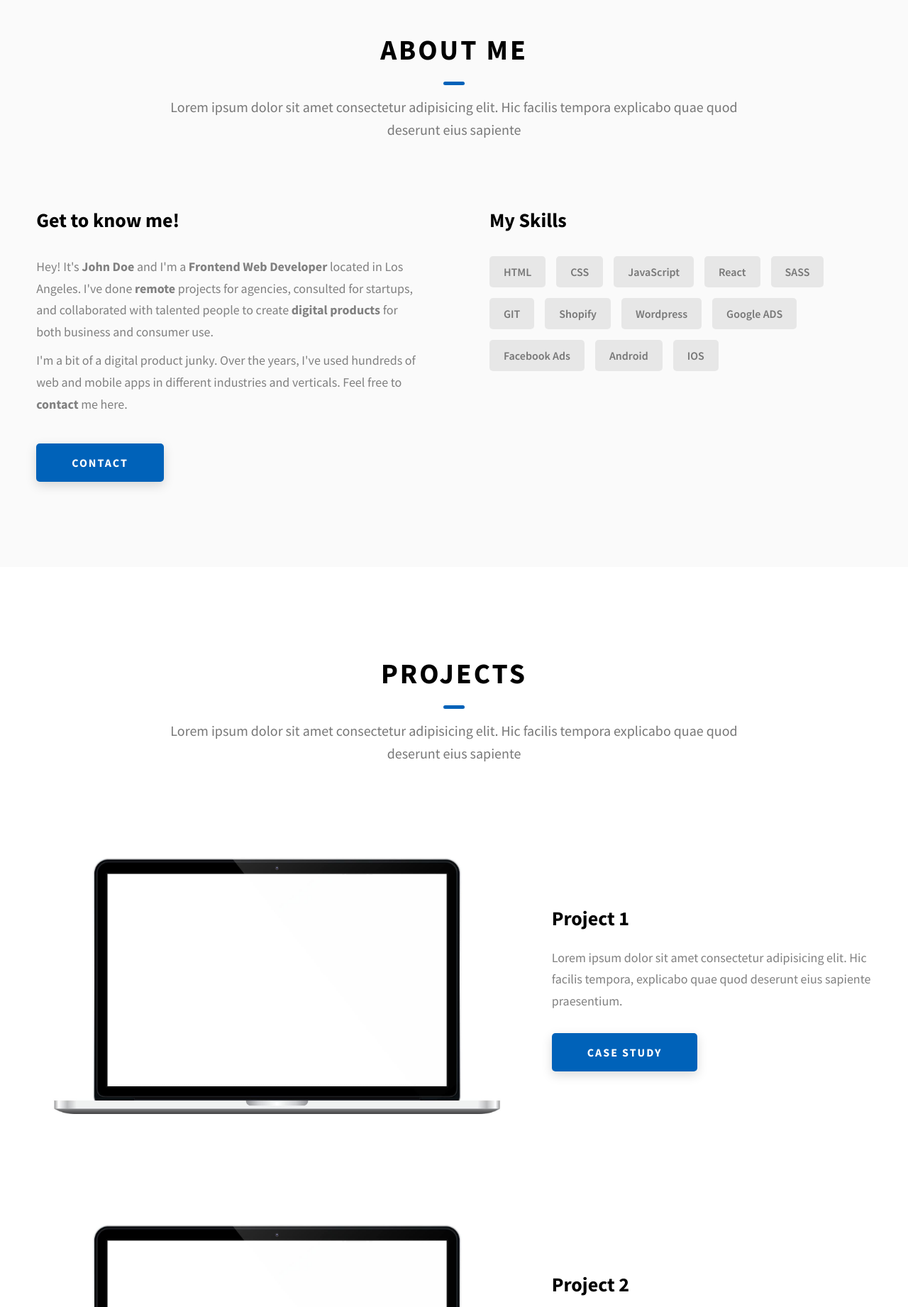
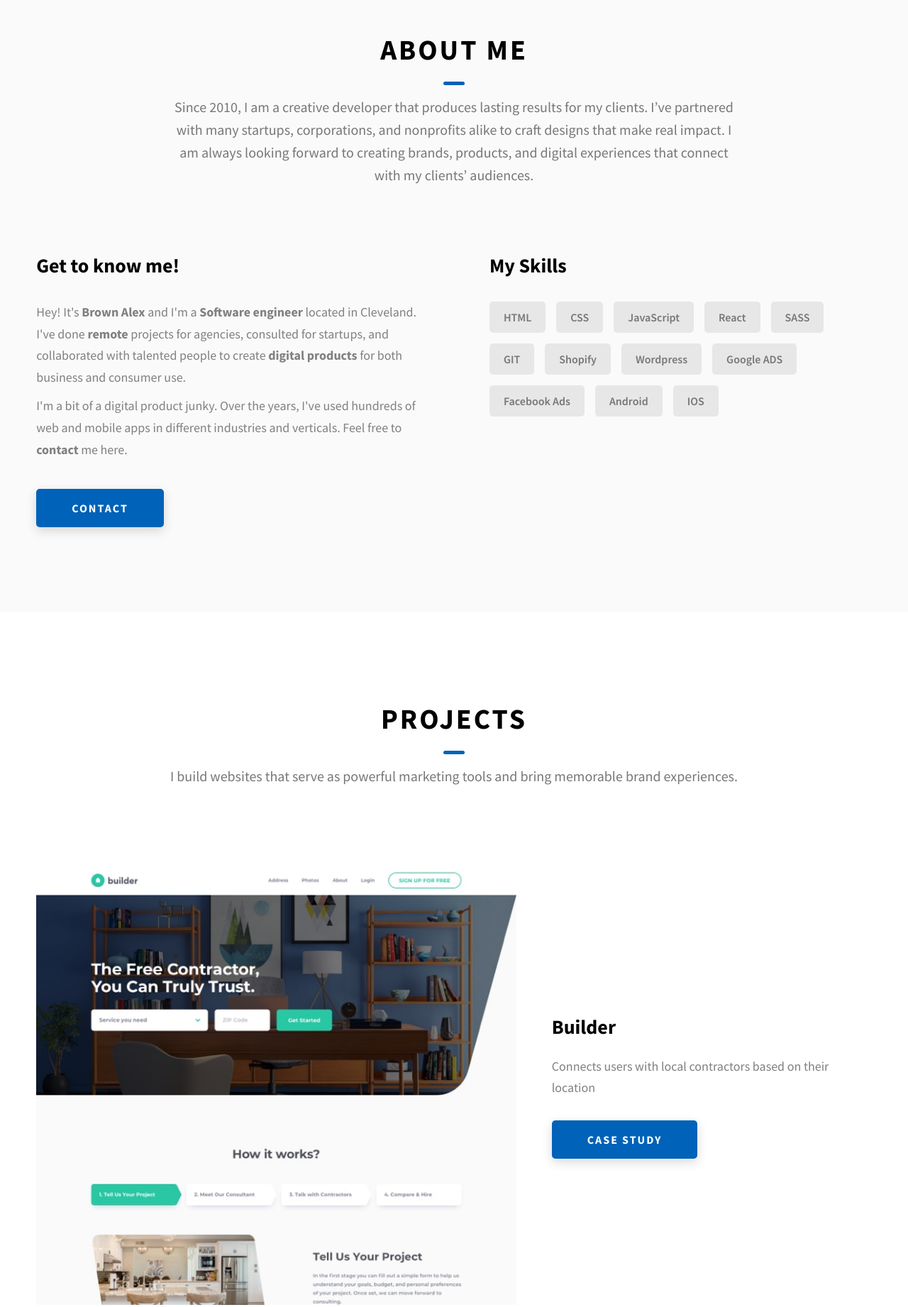
Before and after one commit to snoopy910/flexofolio, a website: page index.html in a window 1280 px wide. Shown: the part 880-2722 px from the top of the page at 71% size. Drawn offline with Linux system fonts and the light colour scheme.

```diff
--- a/index.html
+++ b/index.html
@@ -155,8 +155,11 @@
         <h2 class="heading heading-sec heading-sec__mb-med">
           <span class="heading-sec__main">About Me</span>
           <span class="heading-sec__sub">
-            Lorem ipsum dolor sit amet consectetur adipisicing elit. Hic facilis
-            tempora explicabo quae quod deserunt eius sapiente
+            Since 2010, I am a creative developer that produces lasting results
+            for my clients. I’ve partnered with many startups, corporations, and
+            nonprofits alike to craft designs that make real impact. I am always
+            looking forward to creating brands, products, and digital
+            experiences that connect with my clients’ audiences.
           </span>
         </h2>
         <div class="about__content">
@@ -165,9 +168,9 @@
             <div class="about__content-details">
               <p class="about__content-details-para">
                 Hey! It's
-                <strong>John Doe</strong>
-                and I'm a <strong> Frontend Web Developer </strong> located in
-                Los Angeles. I've done
+                <strong>Brown Alex</strong>
+                and I'm a <strong> Software engineer </strong> located in
+                Cleveland. I've done
                 <strong> remote </strong>
                 projects for agencies, consulted for startups, and collaborated
                 with talented people to create
@@ -210,8 +213,8 @@
         <h2 class="heading heading-sec heading-sec__mb-bg">
           <span class="heading-sec__main">Projects</span>
           <span class="heading-sec__sub">
-            Lorem ipsum dolor sit amet consectetur adipisicing elit. Hic facilis
-            tempora explicabo quae quod deserunt eius sapiente
+            I build websites that serve as powerful marketing tools and bring
+            memorable brand experiences.
           </span>
         </h2>
 
@@ -219,18 +222,16 @@
           <div class="projects__row">
             <div class="projects__row-img-cont">
               <img
-                src="./assets/jpeg/project-mockup-example.jpeg"
+                src="./assets/jpeg/builder.jpg"
                 alt="Software Screenshot"
                 class="projects__row-img"
                 loading="lazy"
               />
             </div>
             <div class="projects__row-content">
-              <h3 class="projects__row-content-title">Project 1</h3>
+              <h3 class="projects__row-content-title">Builder</h3>
               <p class="projects__row-content-desc">
-                Lorem ipsum dolor sit amet consectetur adipisicing elit. Hic
-                facilis tempora, explicabo quae quod deserunt eius sapiente
-                praesentium.
+                Connects users with local contractors based on their location
               </p>
               <a
                 href="./project-1.html"
@@ -243,18 +244,16 @@
           <div class="projects__row">
             <div class="projects__row-img-cont">
               <img
-                src="./assets/jpeg/project-mockup-example.jpeg"
+                src="./assets/jpeg/express.jpg"
                 alt="Software Screenshot"
                 class="projects__row-img"
                 loading="lazy"
               />
             </div>
             <div class="projects__row-content">
-              <h3 class="projects__row-content-title">Project 2</h3>
+              <h3 class="projects__row-content-title">Express</h3>
               <p class="projects__row-content-desc">
-                Lorem ipsum dolor sit amet consectetur adipisicing elit. Hic
-                facilis tempora, explicabo quae quod deserunt eius sapiente
-                praesentium.
+                A multi-carrier shipping website for ecommerce businesses
               </p>
               <a
                 href="./project-2.html"
@@ -267,18 +266,17 @@
           <div class="projects__row">
             <div class="projects__row-img-cont">
               <img
-                src="./assets/jpeg/project-mockup-example.jpeg"
+                src="./assets/jpeg/photon.jpg"
                 alt="Software Screenshot"
                 class="projects__row-img"
                 loading="lazy"
               />
             </div>
             <div class="projects__row-content">
-              <h3 class="projects__row-content-title">Project 3</h3>
+              <h3 class="projects__row-content-title">Photon</h3>
               <p class="projects__row-content-desc">
-                Lorem ipsum dolor sit amet consectetur adipisicing elit. Hic
-                facilis tempora, explicabo quae quod deserunt eius sapiente
-                praesentium.
+                A state-of-the-art music player with high-resolution audio and
+                DSP effects
               </p>
               <a
                 href="./project-3.html"
@@ -296,8 +294,10 @@
         <h2 class="heading heading-sec heading-sec__mb-med">
           <span class="heading-sec__main heading-sec__main--lt">Contact</span>
           <span class="heading-sec__sub heading-sec__sub--lt">
-            Lorem ipsum dolor sit amet consectetur adipisicing elit. Hic facilis
-            tempora explicabo quae quod deserunt eius sapiente
+            Ready to take it to the next level? Let’s talk about your project or
+            idea and find out how I can help your business grow. If I am looking
+            for unique digital experiences that’s relatable to your users, drop
+            us a line.
           </span>
         </h2>
         <div class="contact__form-container">
@@ -389,10 +389,9 @@
             </div>
           </div>
           <div class="main-footer__row main-footer__row-2">
-            <h4 class="heading heading-sm text-lt">John Doe</h4>
+            <h4 class="heading heading-sm text-lt">Brown Alex</h4>
             <p class="main-footer__short-desc">
-              Lorem ipsum dolor sit amet consectetur adipisicing elit facilis
-              tempora explicabo quae quod deserunt
+              Please feel free to reach out to me.
             </p>
           </div>
         </div>
@@ -400,9 +399,7 @@
         <!-- If you give me some credit or shoutout here by linking to my website, then it will be a big thing for me and will help me a lot :) -->
         <div class="main-footer__lower">
           &copy; Copyright 2021. Made by
-          <a rel="noreferrer" target="_blank" href="https://rammaheshwari.com"
-            >Ram Maheshwari</a
-          >
+          <a rel="noreferrer">Brown Alex</a>
         </div>
       </div>
     </footer>
```
Also changed, not shown: assets/jpeg/builder.jpg (added), assets/jpeg/express.jpg (added), assets/jpeg/photon.jpg (added).
